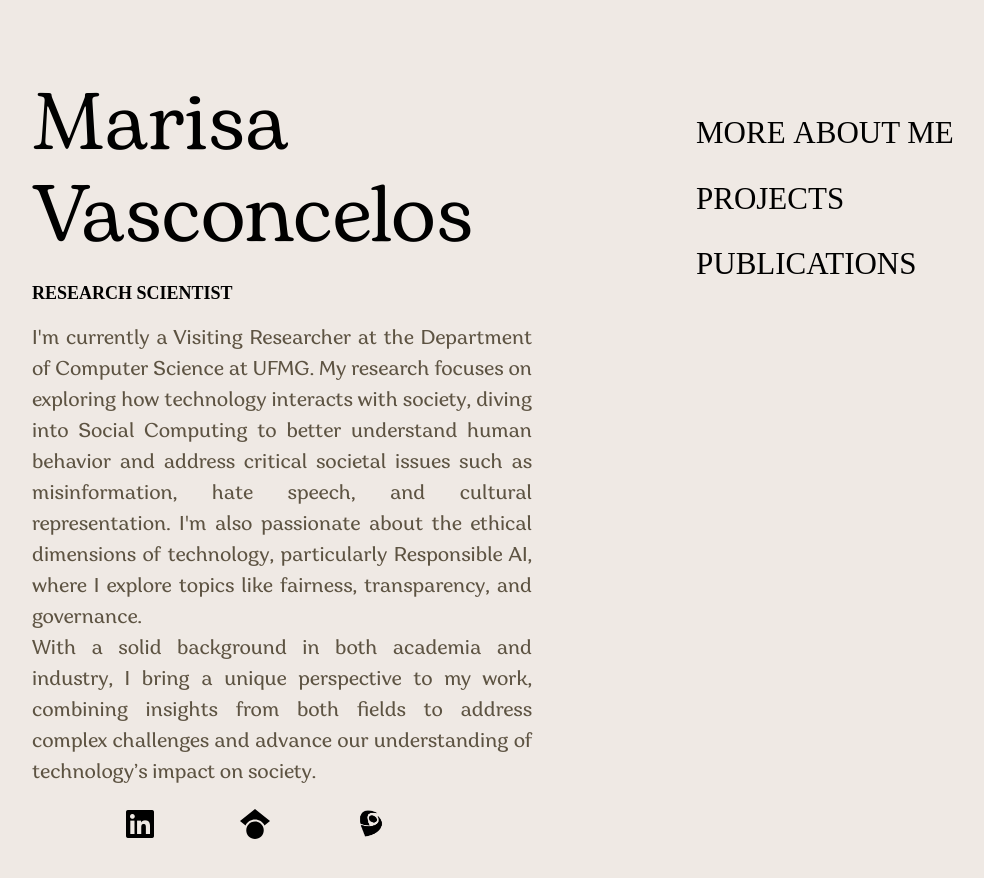
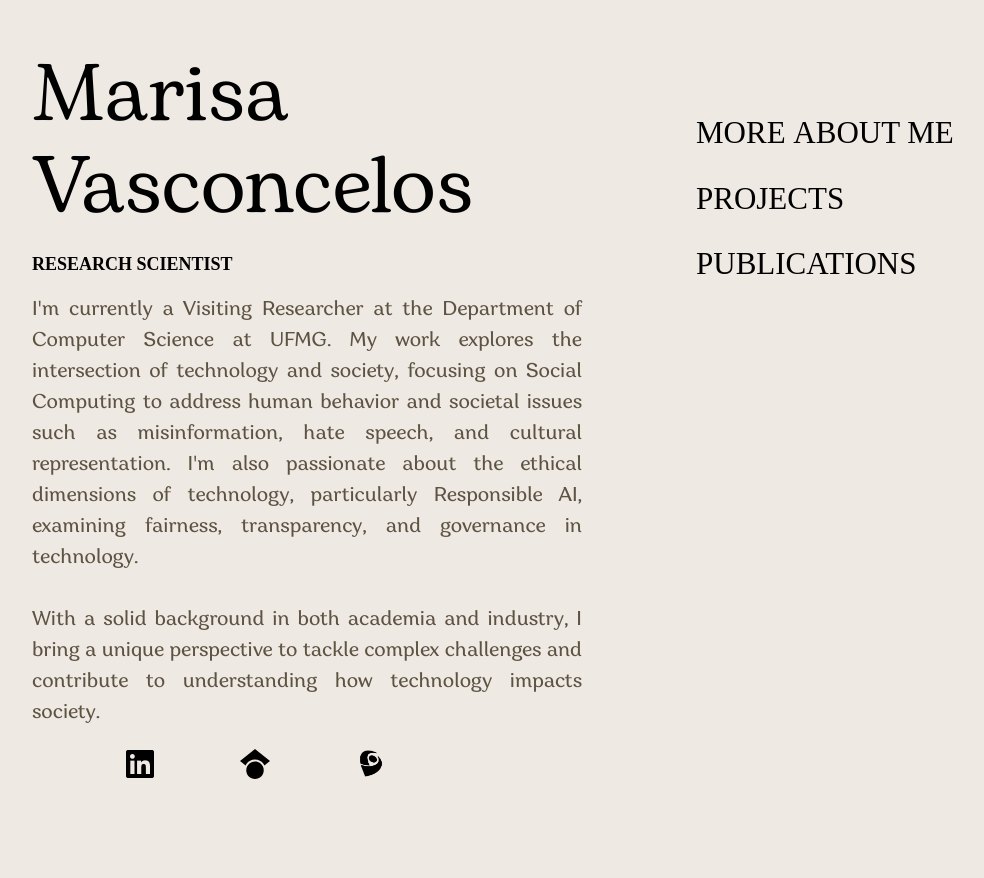
Before and after one commit to marisavas/marisavas.github.io, a Jekyll site: the page built from index.html, in a window 1280 px wide. Shown: the top 878 px of the page, without its empty margins (64-1048 px from the left). Built offline with Jekyll 4.4.1, drawn with Linux system fonts in a browser that asks for light colours; some web fonts are replaced; the list of posts is cut into pages by our own code; comment, search, counter and statistics services are not loaded.

Commit message:
update index

```diff
--- a/index.html
+++ b/index.html
@@ -7,17 +7,18 @@ layout: default
 <!--div id="page1-div" style="position:relative;width:1536px;height:864px;"-->
 
 <div class="container">
-<div class="box" style="padding-top:69px;padding-left:86px">
+<div class="box" style="padding-top:40px;padding-left:86px">
 <p class="ft00" style="white-space:nowrap">Marisa</p>
 <p class="ft00" style="white-space:nowrap;padding-bottom:20px">Vasconcelos</p>
 <p style="padding-bottom:20px;white-space:nowrap" class="ft06"><b>RESEARCH SCIENTIST</b></p>
 
-<p class="ft08" style="width:500px;text-align:justify">
+<p class="ft08" style="width:550px;text-align:justify">
 
-I'm currently a Visiting Researcher at the <a href="https://dcc.ufmg.br">Department of Computer Science</a> at <a href="https://ufmg.br/">UFMG</a>.
-My research focuses on exploring how technology interacts with society, diving into  Social Computing to better understand human behavior and address critical societal issues such as misinformation, hate speech, and cultural representation. I'm  also passionate about the ethical dimensions of technology, particularly Responsible AI, where I explore topics like fairness, transparency, and governance.
-<br>
-With a solid background in both academia and industry, I bring a unique perspective to my work, combining insights from both fields to address complex challenges and advance our understanding of technology’s impact on society.
+I'm currently a Visiting Researcher at the <a href="https://dcc.ufmg.br">Department of Computer Science</a> at <a href="https://ufmg.br/">UFMG</a>. My work explores the intersection of technology and society, focusing on Social Computing to address human behavior and societal issues such as misinformation, hate speech, and cultural representation. I'm also passionate about the ethical dimensions of technology, particularly Responsible AI, examining fairness, transparency, and governance in technology.
+<br><br>
+With a solid background in both academia and industry, I bring a unique perspective to tackle complex challenges and contribute to understanding how technology impacts society.
+
+
 
 
 
@@ -63,5 +64,6 @@ In addition to my primary research in social computing, I am deeply committed to
 
 </div>
 
-
+<br>
+<br>
 </body>
```
